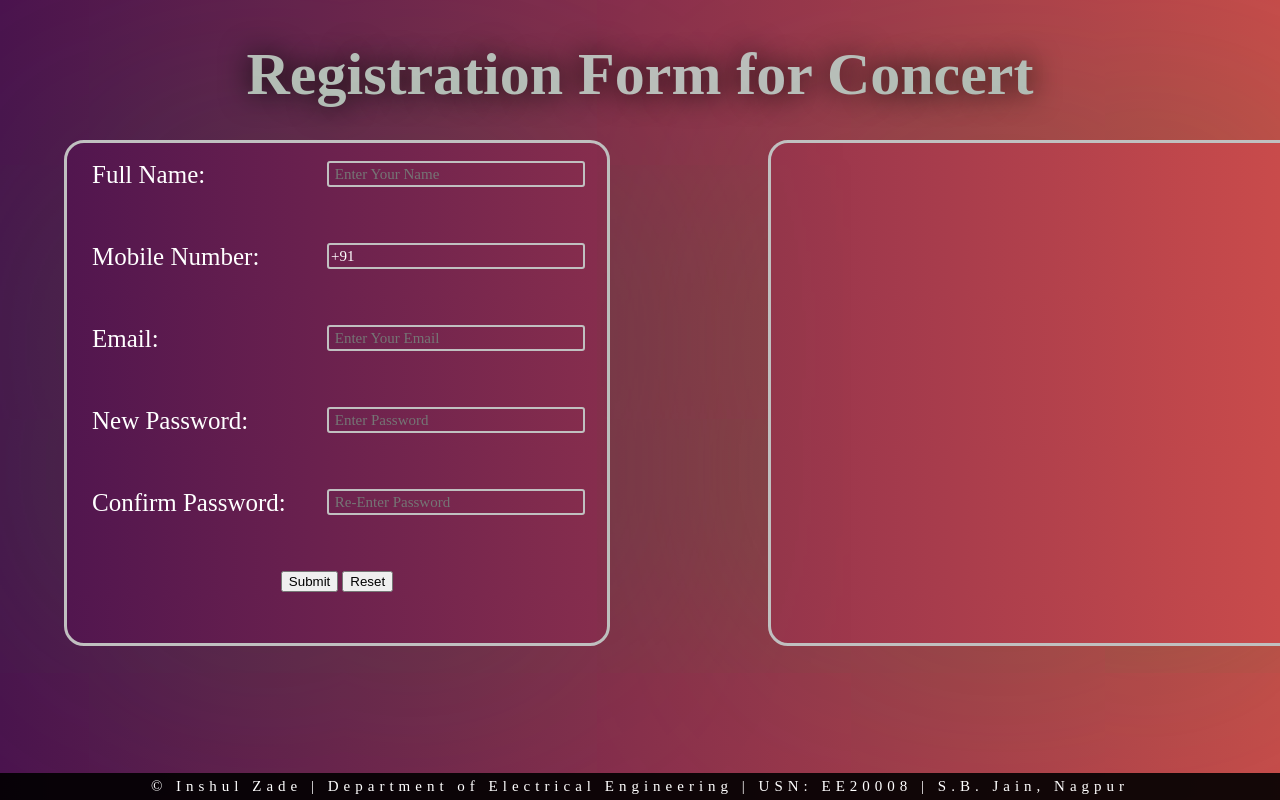
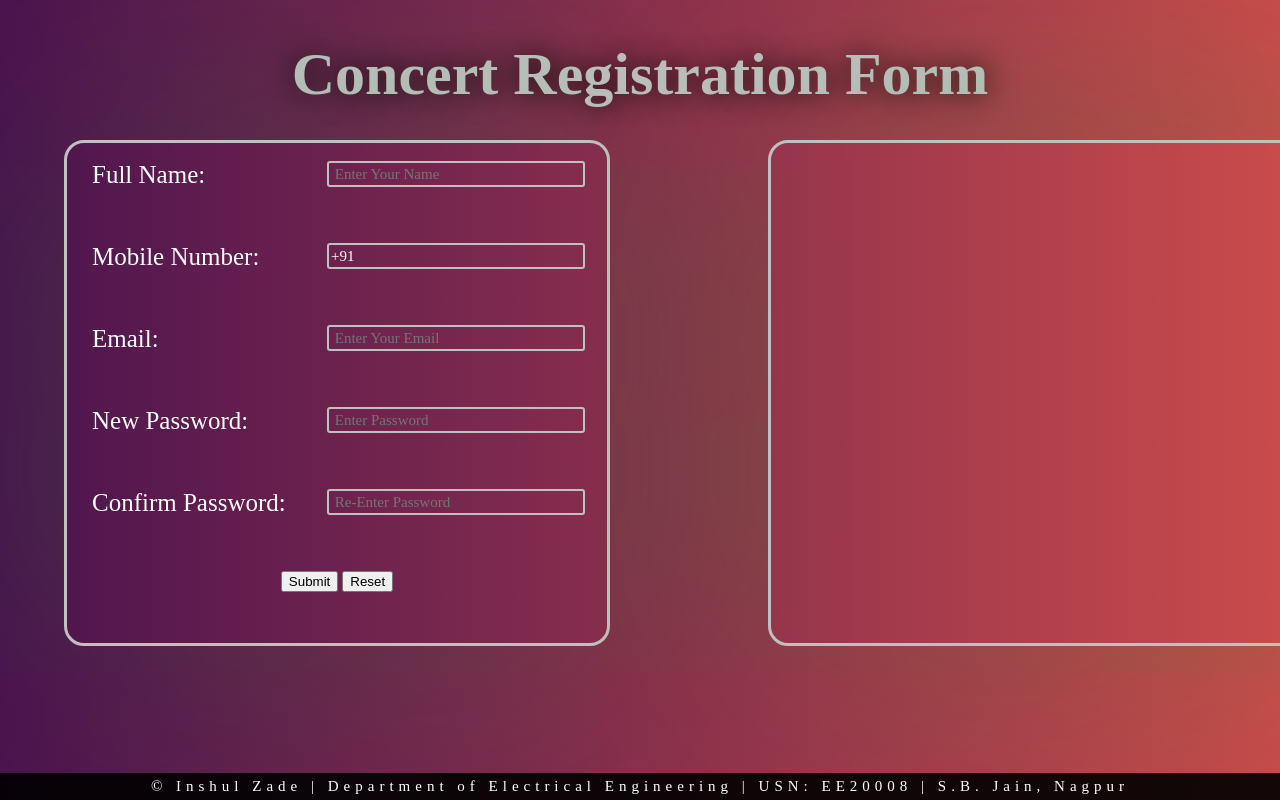
Before and after one commit to Inshul/Inshul.github.io, a plain HTML site: page index.html in a window 1280 px wide. Drawn offline with Linux system fonts and the light colour scheme.

Commit message:
Update index.html

```diff
--- a/index.html
+++ b/index.html
@@ -169,7 +169,7 @@ function validation(){
 </script>
 </head>
 <body>
-	<h1 align="center">Registration Form for Concert</h1>
+	<h1 align="center"> Concert Registration Form </h1>
 <div class="main"><br>
 	<form action="#" onsubmit="return validation()">
 		<label for="user" class="lbl"> Full Name: </label>
```
